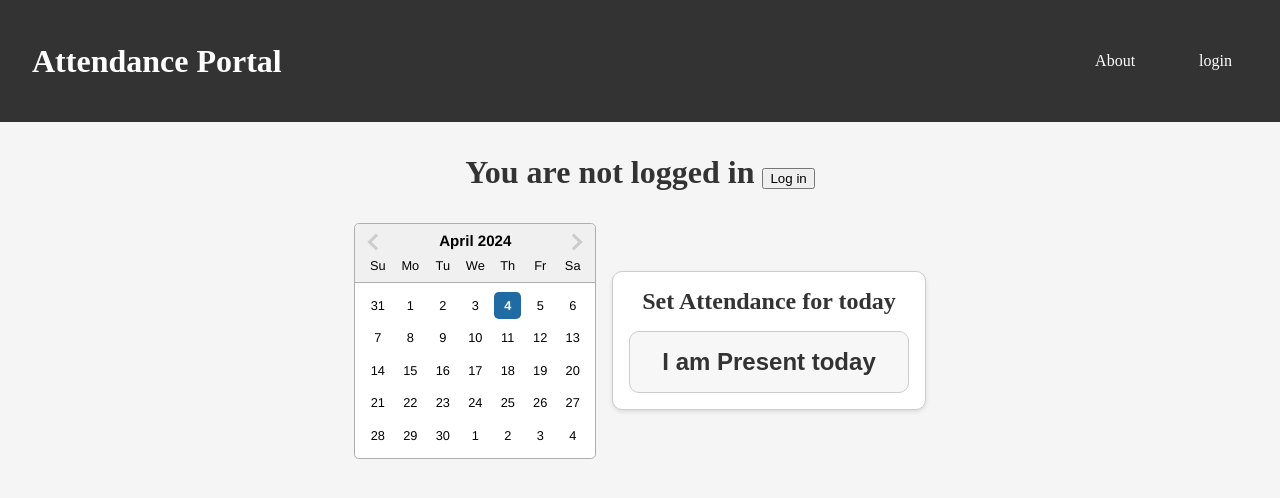
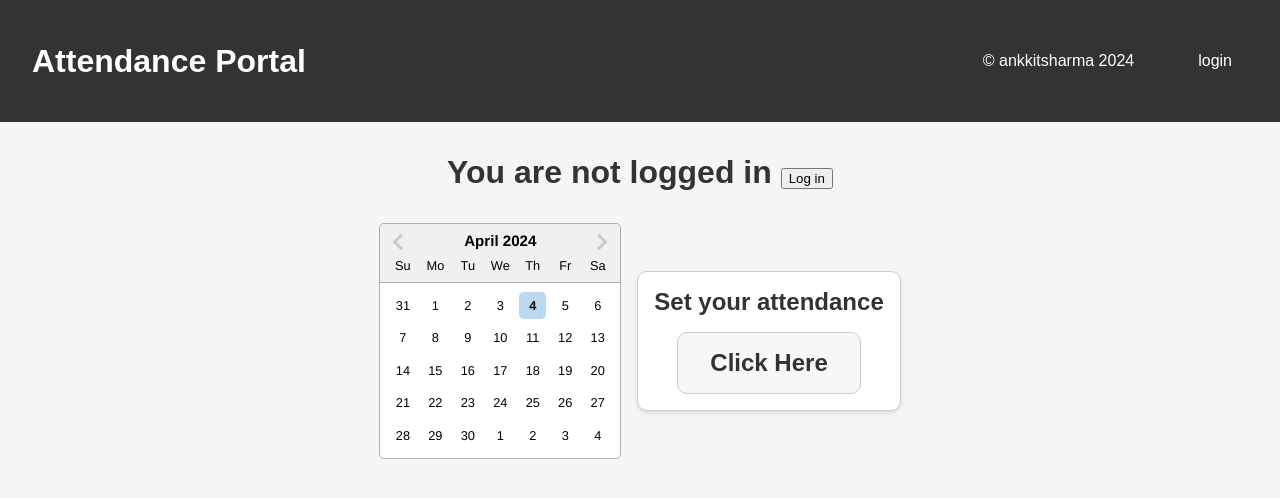
Before and after one commit to ankkitsharma/attendance-portal, a React (Vite) app in the folder client/: page / in a window 1280 px wide. Shown: the top 498 px of the page. Built offline with nearby package versions, Linux system fonts and the light colour scheme.

Commit message:
complete root and add github link in navbar

```diff
--- a/client/src/components/Navbar.jsx
+++ b/client/src/components/Navbar.jsx
@@ -50,15 +50,22 @@ export const Navbar = () => {
       console.log(response.data);
       window.localStorage.removeItem("user");
       setUser(null);
+      navigate("/signIn");
     } catch (error) {
       console.error(error);
     }
   }
   return (
     <nav className={styles.navbar}>
-      <h1 className={styles.logo}>Attendance Portal</h1>
+      <h1 className={styles.logo} onClick={() => navigate("/")}>
+        Attendance Portal
+      </h1>
       <ul className={styles.links}>
-        <li className={styles.link}>About</li>
+        <li className={styles.link}>
+          <a href="https://github.com/ankkitsharma/attendance-portal">
+            © ankkitsharma 2024
+          </a>
+        </li>
         {user ? (
           <li className={styles.link} onClick={handleLogout}>
             logout
--- a/client/src/components/Navbar.module.css
+++ b/client/src/components/Navbar.module.css
@@ -10,6 +10,7 @@
 .logo {
   font-size: 2rem;
   font-weight: bold;
+  cursor: pointer;
 }
 
 .links {
@@ -28,3 +29,8 @@
 .link:hover {
   background-color: #555;
 }
+
+.link a {
+  text-decoration: none;
+  color: white;
+}
--- a/client/src/index.css
+++ b/client/src/index.css
@@ -1,3 +1,4 @@
 body {
   margin: 0;
+  font-family: sans-serif;
 }
--- a/client/src/pages/Root.jsx
+++ b/client/src/pages/Root.jsx
@@ -11,8 +11,10 @@ export default function root() {
   const { user, setUser } = useContext(UserContext);
   const navigate = useNavigate();
   const [attendances, setAttendances] = useState([]);
-  const [todayAttendances, setTodayAttendances] = useState([]);
+  const [todayAttendances, setTodayAttendances] = useState(false);
   const axiosJWT = axios.create();
+  const [users, setUsers] = useState([]);
+  const [userId, setUserId] = useState("");
 
   axiosJWT.interceptors.request.use(async (config) => {
     const currentDate = new Date();
@@ -55,18 +57,96 @@ export default function root() {
         setAttendances(dates);
         // console.log(dates);
         // console.log(response.data.attendances);
+
+        const today = new Date();
+        const todayAttendance = dates.some(
+          (date) => date.toDateString() === today.toDateString()
+        );
+        setTodayAttendances(todayAttendance);
       } catch (error) {
         console.error(error);
       }
     };
+
+    if (user?.user.isadmin) {
+      getAllUsers();
+    } else {
       fetchAttendances();
-  }, [axiosJWT, user]);
+    }
+  }, [user]);
+
+  const setAttendanceForToday = async () => {
+    try {
+      const config = {
+        headers: {
+          Authorization: `Bearer ${user.accessToken}`,
+        },
+      };
+      const today = new Date();
+      const formattedDate = today.toISOString().slice(0, 10);
+      const response = await axiosJWT.post(
+        `http://localhost:3000/api/attendance/${user.user.id}`,
+        {
+          date: formattedDate,
+        },
+        config
+      );
+      console.log(response.data);
+      setTodayAttendances(true);
+    } catch (error) {
+      console.error(error);
+    }
+  };
+
+  const getAllUsers = async () => {
+    try {
+      const config = {
+        headers: {
+          Authorization: `Bearer ${user.accessToken}`,
+        },
+      };
+      const response = await axiosJWT.get(
+        "http://localhost:3000/api/users",
+        config
+      );
+      console.log(response.data.users);
+      setUsers(response.data.users);
+    } catch (error) {
+      console.error(error);
+    }
+  };
+
+  const handleSelectUser = async (id) => {
+    try {
+      const config = {
+        headers: {
+          Authorization: `Bearer ${user.accessToken}`,
+        },
+      };
+      // const id = userId;
+      const response = await axiosJWT.get(
+        `http://localhost:3000/api/attendance/${id}`,
+        config
+      );
+      const dates = response.data.attendances.map((attendance) => {
+        return new Date(attendance.date);
+      });
+      setAttendances(dates);
+      console.log("dates for the selected user", dates);
+    } catch (error) {
+      console.error(error);
+    }
+  };
 
   return (
     <div className={styles.root}>
       <div className={styles.title}>
         {user ? (
+          user.user.isadmin ? (
+            "Hello Admin " + user.user.username
+          ) : (
             "Hello " + user.user.username
+          )
         ) : (
           <span>
             You are not logged in{" "}
@@ -74,15 +154,69 @@ export default function root() {
           </span>
         )}
       </div>
+      {!user?.user.isadmin ? (
         <div className={styles.content}>
-        <DatePicker inline selected={new Date()} highlightDates={attendances} />
+          <DatePicker
+            inline
+            selected={todayAttendances ? new Date() : null}
+            highlightDates={attendances}
+          />
           <div className={styles.attendance}>
-          <div className={styles.attendanceTitle}>Set Attendance for today</div>
-          <button className={styles.attendanceButton}>
-            I am Present today
+            <div className={styles.attendanceTitle}>
+              {todayAttendances
+                ? "You have set today's attendance"
+                : "Set your attendance"}
+            </div>
+            <button
+              onClick={setAttendanceForToday}
+              className={
+                todayAttendances
+                  ? styles.attendanceButtonActive +
+                    " " +
+                    styles.attendanceButton
+                  : styles.attendanceButton
+              }
+            >
+              {todayAttendances ? (
+                <div>I am Present today</div>
+              ) : (
+                <div>Click Here</div>
+              )}
             </button>
           </div>
         </div>
+      ) : (
+        <div className={styles.content}>
+          <div className={styles.userSelect}>
+            <label htmlFor="user-select">
+              Select a user for showing their attendance:
+            </label>
+            <select
+              id="user-select"
+              onChange={(event) => {
+                setUserId(event.target.value);
+                const option = event.target.selectedOptions[0];
+                if (option) {
+                  const userId = option.value;
+                  handleSelectUser(userId);
+                }
+              }}
+            >
+              <option value="">Select a user</option>
+              {users.map((user) => (
+                <option key={user.id} value={user.id}>
+                  {user.username}
+                </option>
+              ))}
+            </select>
+          </div>
+          <DatePicker
+            inline
+            disabledKeyboardNavigation
+            highlightDates={[...attendances]}
+          />
+        </div>
+      )}
     </div>
   );
 }
--- a/client/src/pages/Root.module.css
+++ b/client/src/pages/Root.module.css
@@ -60,3 +60,19 @@
 .attendanceButton:hover {
   background-color: #ccc;
 }
+
+.attendanceButtonActive {
+  background-color: #368641;
+  color: #fff;
+}
+
+.userSelect {
+  display: flex;
+  flex-direction: column;
+  align-items: center;
+  justify-content: center;
+  gap: 1rem;
+  padding: 1rem;
+  background-color: #dbdada;
+  border-radius: 5px;
+}
```
Also changed, not shown: 1 other file (tests, documents, lock files or other folders). Lines whose indentation alone changed are shown as unchanged.
